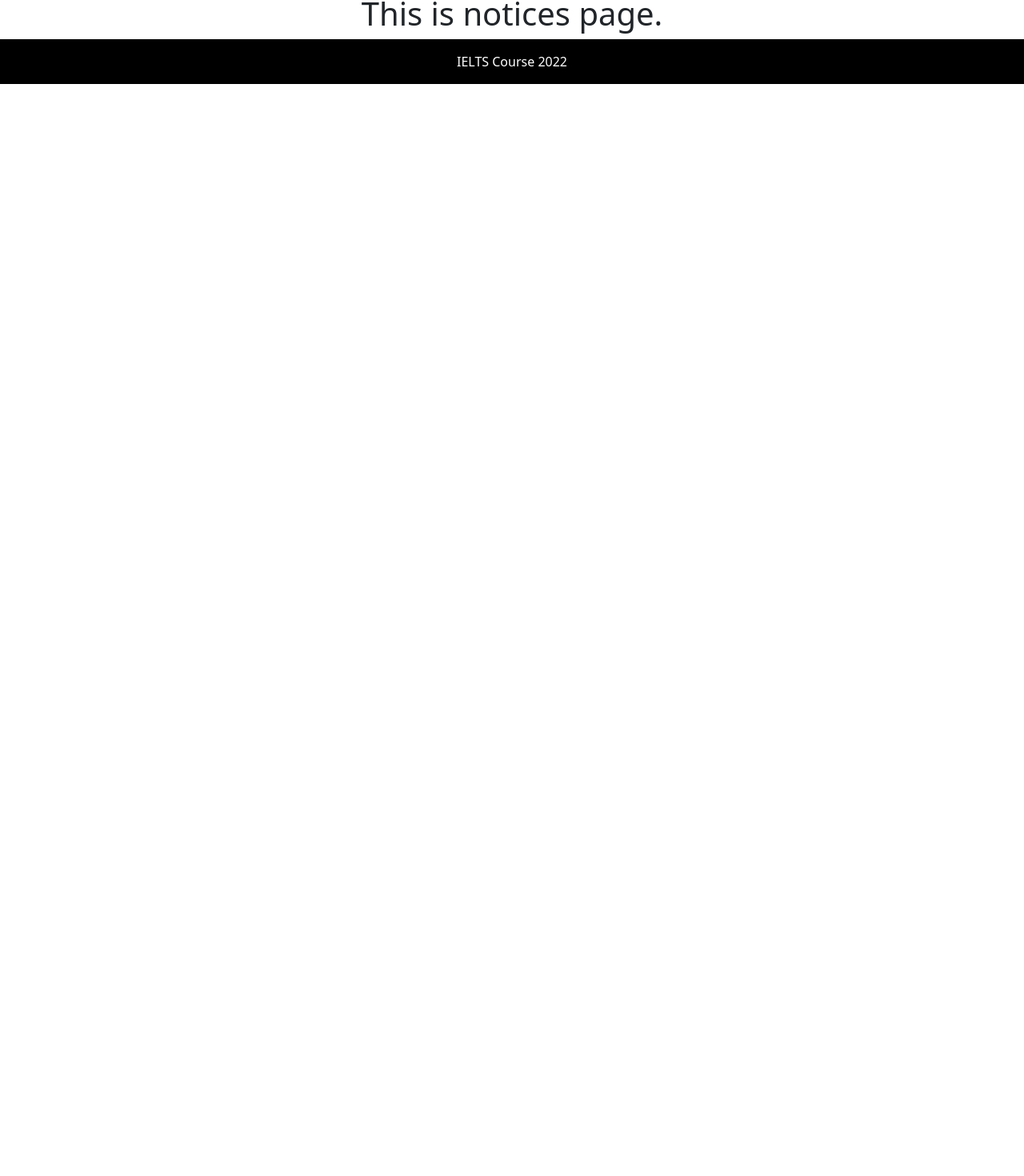
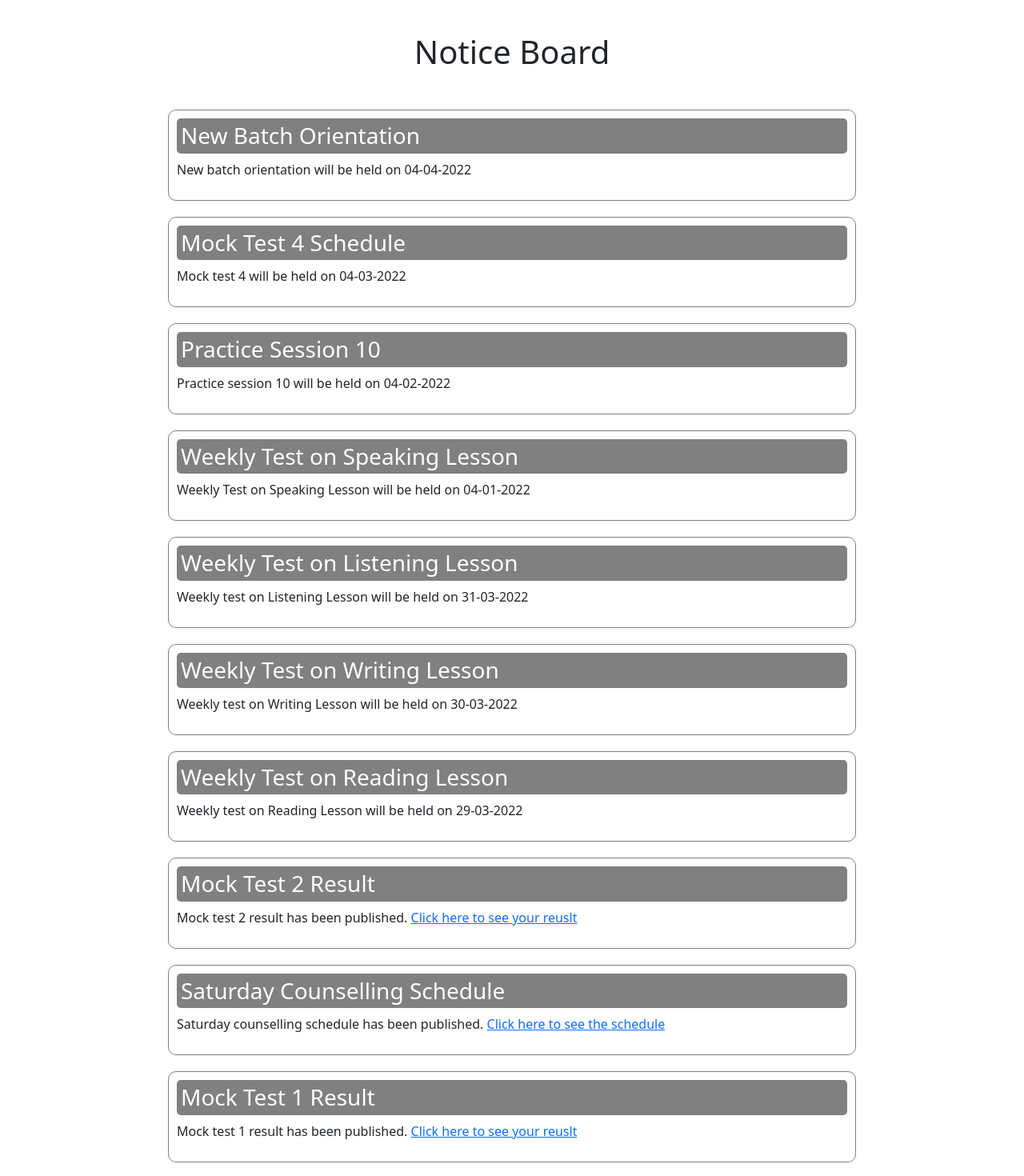
Before and after one commit to tr-folio/ielts-course-website, a React (Create React App) app: page /notices in a window 1280 px wide. Shown: the part 67-1537 px from the top of the page at 80% size. Before the commit the page ends 800 px from the top, so only its background shows below. Built offline with nearby package versions, Linux system fonts and the light colour scheme.

Commit message:
notice board completed

```diff
--- /dev/null
+++ b/src/Component/Notices/Notices.css
@@ -0,0 +1,18 @@
+.notices-container {
+    max-width: 900px;
+    margin: 0 auto;
+}
+
+.single-notice {
+    border: 1px solid gray;
+    border-radius: 10px;
+    padding: 10px;
+    margin: 20px;
+}
+
+.single-notice > h3 {
+    background-color: gray;
+    color: white;
+    padding: 5px;
+    border-radius: 5px;
+}
--- a/src/Component/Notices/Notices.js
+++ b/src/Component/Notices/Notices.js
@@ -1,9 +1,53 @@
 import React from 'react';
+import { Link } from 'react-router-dom';
+import './Notices.css';
 
 const Notices = () => {
     return (
         <div className="d-block">
-            <h1>This is notices page.</h1>
+            <h1 className="my-5">Notice Board</h1>
+            <div className="notices-container">
+                <div class="single-notice">
+                    <h3 className="text-start">New Batch Orientation</h3>
+                    <p className="text-start">New batch orientation will be held on 04-04-2022</p>
+                </div>
+                <div class="single-notice">
+                    <h3 className="text-start">Mock Test 4 Schedule</h3>
+                    <p className="text-start">Mock test 4 will be held on 04-03-2022</p>
+                </div>
+                <div class="single-notice">
+                    <h3 className="text-start">Practice Session 10</h3>
+                    <p className="text-start">Practice session 10 will be held on 04-02-2022</p>
+                </div>
+                <div class="single-notice">
+                    <h3 className="text-start">Weekly Test on Speaking Lesson</h3>
+                    <p className="text-start">Weekly Test on Speaking Lesson will be held on 04-01-2022</p>
+                </div>
+                <div class="single-notice">
+                    <h3 className="text-start">Weekly Test on Listening Lesson</h3>
+                    <p className="text-start">Weekly test on Listening Lesson will be held on 31-03-2022</p>
+                </div>
+                <div class="single-notice">
+                    <h3 className="text-start">Weekly Test on Writing Lesson</h3>
+                    <p className="text-start">Weekly test on Writing Lesson will be held on 30-03-2022</p>
+                </div>
+                <div class="single-notice">
+                    <h3 className="text-start">Weekly Test on Reading Lesson</h3>
+                    <p className="text-start">Weekly test on Reading Lesson will be held on 29-03-2022</p>
+                </div>
+                <div class="single-notice">
+                    <h3 className="text-start">Mock Test 2 Result</h3>
+                    <p className="text-start">Mock test 2 result has been published. <Link to="/home">Click here to see your reuslt</Link></p>
+                </div>
+                <div class="single-notice">
+                    <h3 className="text-start">Saturday Counselling Schedule</h3>
+                    <p className="text-start">Saturday counselling schedule has been published. <Link to="/home">Click here to see the schedule</Link></p>
+                </div>
+                <div class="single-notice">
+                    <h3 className="text-start">Mock Test 1 Result</h3>
+                    <p className="text-start">Mock test 1 result has been published. <Link to="/home">Click here to see your reuslt</Link></p>
+                </div>
+            </div>
         </div>
     );
 };
```
